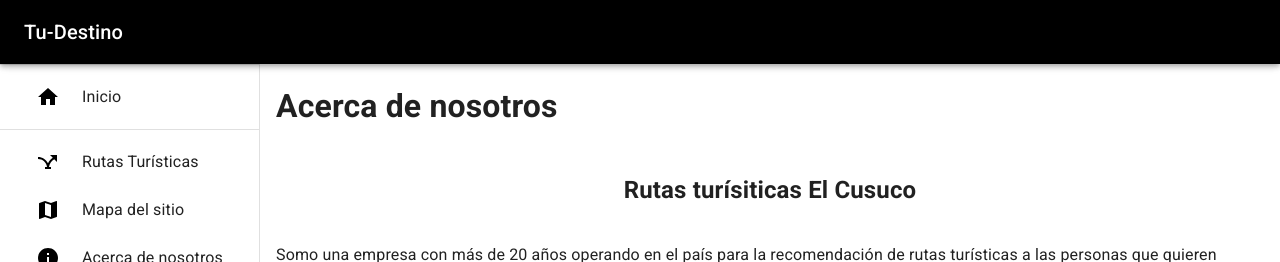
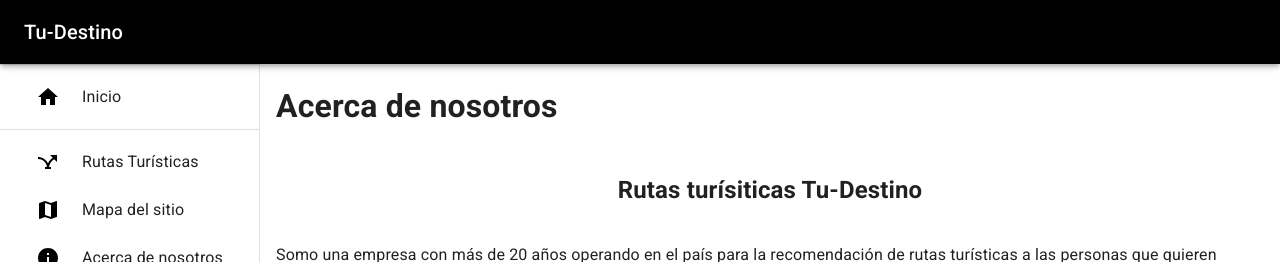
Before and after one commit to spiedra/spiedra-tourist-routes-website, a React (Create React App) app: page /about-us in a window 1280 px wide. Shown: the top 262 px of the page. Built offline with nearby package versions, Linux system fonts and the light colour scheme.

Commit message:
Fix: Enterprise's name in AboutUs

```diff
--- a/src/pages/AboutUs/index.js
+++ b/src/pages/AboutUs/index.js
@@ -20,7 +20,7 @@ const AboutUs = () => {
               margin: 'auto'
             }}
           >
-            <h2>Rutas turísiticas El Cusuco</h2>
+            <h2>Rutas turísiticas Tu-Destino</h2>
           </Box>
           <Box>
             <p>
```
